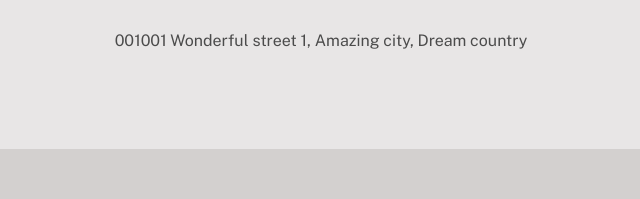
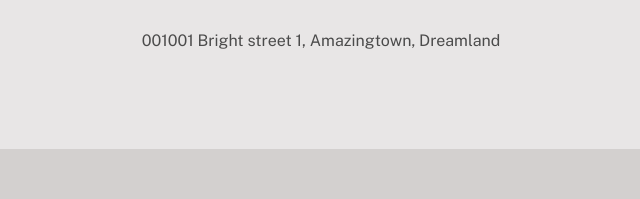
Before and after one commit to vaku0004/mtm6201-midterm, a plain HTML site: page about.html in a window 1280 px wide. Shown: the part 3769-3968 px from the top of the page, 319-959 px from the left. Drawn offline with nearby package versions, Linux system fonts and the light colour scheme.

Commit message:
corrects changes

```diff
--- a/about.html
+++ b/about.html
@@ -84,7 +84,7 @@
 		</div>
 		<div class="about" id="step-4">
 			<h3>Our address</h3>
-			<p>001001 Wonderful street 1, Amazing city, Dream country</p>
+			<p>001001 Bright street 1, Amazingtown, Dreamland</p>
 		</div>
 		<footer role="contentinfo"><a href="#top">Skip to Top</a> &copy;Copyright Viktoria 2023</footer>
 	</body>
```
